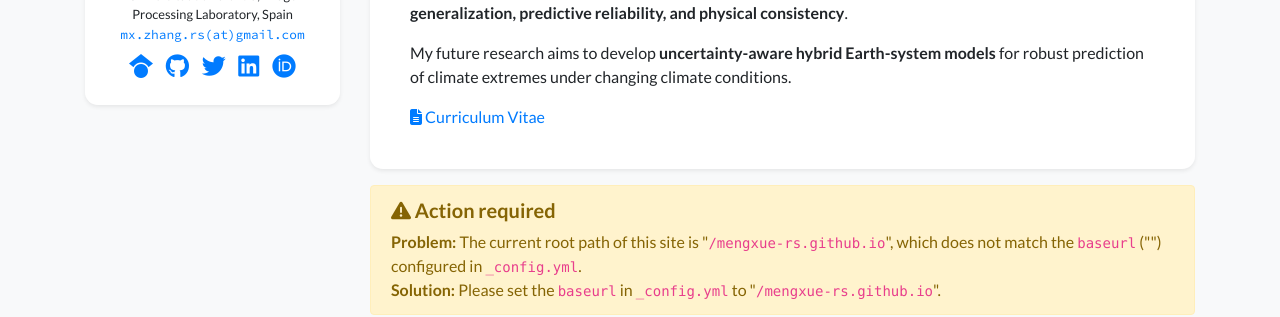
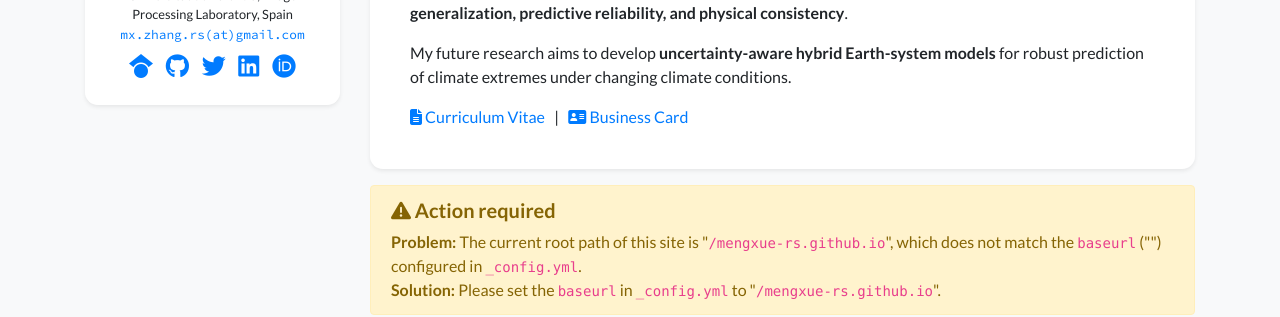
Before and after one commit to mengxue-rs/mengxue-rs.github.io, a Jekyll site: the page built from index.html, in a window 1280 px wide and 1321 px high. Shown: the part 337-654 px from the top of the window. Built offline with Jekyll 4.4.1, drawn with Linux system fonts in a browser that asks for light colours; nearby versions of some CDN libraries; a style sheet for code colours, icons or effects is not loaded.

Commit message:
Update profile_card_bio_only.html

```diff
--- a/_includes/widgets/profile_card_bio_only.html
+++ b/_includes/widgets/profile_card_bio_only.html
@@ -13,11 +13,20 @@
                         <div class="text-profile-bio mt-0" {% if site.data.profile.short_bio_text_justify %}style="text-align: justify;"{% endif %}>
                             {{ site.data.profile.short_bio }}
                         </div>
-                        {% if site.data.profile.cv_link %}
-                            <a target="_blank" href="{{ site.data.profile.cv_link | relative_url }}"><i class="fas fa-file-alt"></i> Curriculum Vitae</a> <br/>
+                        {% if site.data.profile.cv_link or site.data.profile.business_card_link %}
+                        <div class="mt-2">
+                            {% if site.data.profile.cv_link %}
+                                <a target="_blank" href="{{ site.data.profile.cv_link | relative_url }}"><i class="fas fa-file-alt"></i> Curriculum Vitae</a>
+                            {% endif %}
+                            {% if site.data.profile.cv_link and site.data.profile.business_card_link %}
+                                &nbsp;&nbsp;|&nbsp;&nbsp;
+                            {% endif %}
+                            {% if site.data.profile.business_card_link %}
+                                <a target="_blank" href="{{ site.data.profile.business_card_link | relative_url }}"><i class="fas fa-address-card"></i> Business Card</a>
+                            {% endif %}
+                        </div>
                         {% endif %}
                     </div>
-
                 </div>
             </div>
         </div>
```
